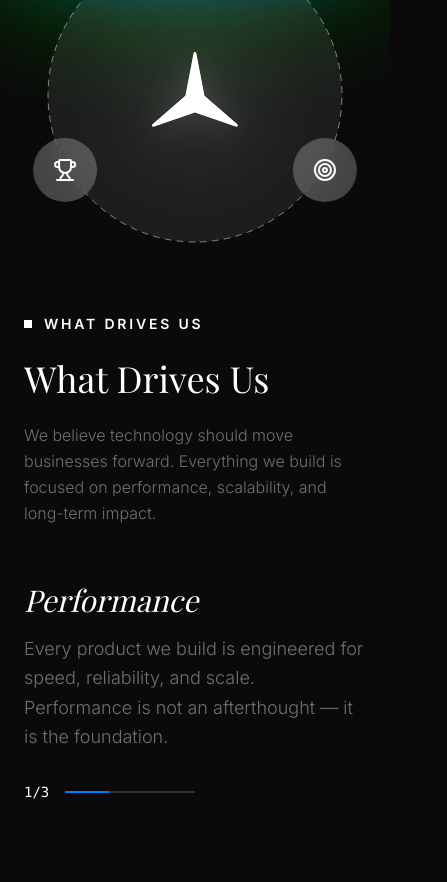
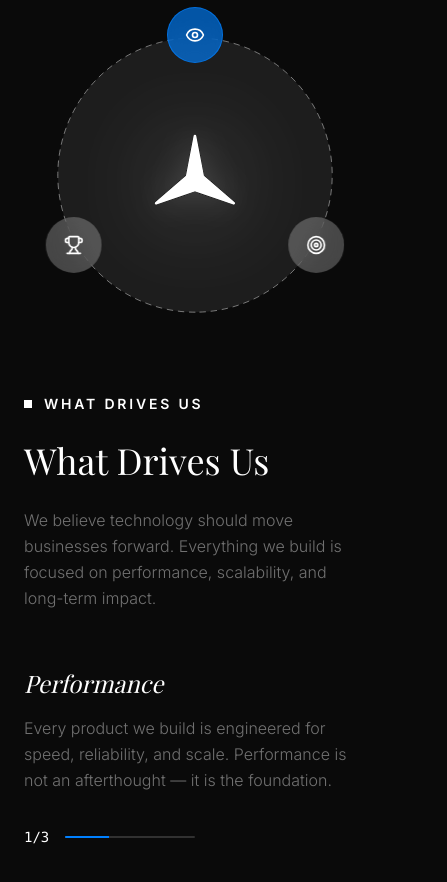
Before and after one commit to aayush-patidar/DevRel-Studios, a React (Vite) app: page / in a window 390 px wide. Shown: the part 920-1802 px from the top of the page, 447 px wide, since content can reach past the window. Built offline with nearby package versions, Linux system fonts and the light colour scheme; a web font is replaced by a local one.

Commit message:
Some changes
Signed-off-by: Aayush Patidar <patidaraayush053@gmail.com>

```diff
--- a/src/components/Home/About.jsx
+++ b/src/components/Home/About.jsx
@@ -87,7 +87,7 @@ const AboutSection = ({ bgRef }) => {
     }, { scope: containerRef, dependencies: [bgRef] })
 
     return (
-        <section ref={containerRef} className="relative w-full h-screen flex flex-col items-center justify-center bg-transparent">
+        <section ref={containerRef} className="relative w-full min-h-screen flex flex-col items-center justify-center bg-transparent py-20">
             {/* svgsssssssssssssss don't change broo, this gonaaa spoill everyyythingggg */}
             <div className='absolute h-full w-full bottom-full left-0 z-[-1]'>
                 <svg width="full" height="1500" className="min-h-[190vh]" viewBox="0 0 1280 1607" fill="none" xmlns="http://www.w3.org/2000/svg">
@@ -111,9 +111,9 @@ const AboutSection = ({ bgRef }) => {
                     </defs>
                 </svg>
             </div>
-            <div className="w-full max-w-7xl px-6 md:px-12 lg:px-24 grid grid-cols-1 lg:grid-cols-2 gap-12 items-center h-full">
-                <div className="relative w-full aspect-square max-w-[500px] mx-auto flex items-center justify-center">
-                    <div ref={circleRef} className="relative w-[300px] md:w-[400px] h-[300px] md:h-[400px] rounded-full flex items-center justify-center">
+            <div className="w-full max-w-7xl px-6 md:px-12 lg:px-24 grid grid-cols-1 lg:grid-cols-2 gap-12 items-center min-h-[600px]">
+                <div className="relative w-full aspect-square max-w-[400px] md:max-w-[500px] mx-auto flex items-center justify-center">
+                    <div ref={circleRef} className="relative w-[280px] md:w-[400px] h-[280px] md:h-[400px] rounded-full flex items-center justify-center">
                         <svg className="absolute inset-0 w-full h-full rotate-90" viewBox="0 0 100 100">
                             <circle
                                 cx="50"
@@ -136,17 +136,17 @@ const AboutSection = ({ bgRef }) => {
                                     style={{ transform: `rotate(${rotation}deg)` }}
                                 >
                                     <div
-                                        className="orbit-icon-wrapper absolute top-0 left-1/2 -translate-x-1/2 -translate-y-1/2 w-20 h-20 flex items-center justify-center pointer-events-auto"
+                                        className="orbit-icon-wrapper absolute top-0 left-1/2 -translate-x-1/2 -translate-y-1/2 w-16 h-16 md:w-24 md:h-24 flex items-center justify-center pointer-events-auto"
                                         style={{ transform: `rotate(${-rotation}deg)` }}
                                     >
                                         <button
-                                            className={`w-16 h-16 md:w-20 md:h-20 rounded-full flex items-center justify-center backdrop-blur-md transition-all duration-300 z-10
+                                            className={`w-14 h-14 md:w-20 md:h-20 rounded-full flex items-center justify-center backdrop-blur-md transition-all duration-300 z-10
                                                 ${activeTab === index
                                                     ? 'bg-[#0080FFA3] border border-[#0080FFA3] text-white'
                                                     : 'bg-[#FFFFFF3D] text-white'
                                                 }`}
                                         >
-                                            <item.icon className="w-6 h-6 md:w-8 md:h-8" />
+                                            <item.icon className="w-5 h-5 md:w-8 md:h-8" />
                                         </button>
                                     </div>
                                 </div>
@@ -154,7 +154,7 @@ const AboutSection = ({ bgRef }) => {
                         })}
                     </div>
                     <div ref={centerIconRef} className="absolute z-0 flex items-center justify-center pointer-events-none">
-                        <svg width="420" height="420" viewBox="0 0 421 421" fill="none" xmlns="http://www.w3.org/2000/svg" className="w-[300px] h-[300px] md:w-[420px] md:h-[400px]">
+                        <svg width="420" height="420" viewBox="0 0 421 421" fill="none" xmlns="http://www.w3.org/2000/svg" className="w-[280px] h-[280px] md:w-[420px] md:h-[400px]">
                             <g filter="url(#filter0_dd_247_79)">
                                 <path d="M208.434 151.622C208.85 149.459 211.945 149.459 212.361 151.622L223.777 210.937C223.861 211.377 224.092 211.777 224.431 212.071L270.092 251.614C271.756 253.055 270.209 255.736 268.128 255.015L211.052 235.244C210.628 235.097 210.167 235.097 209.743 235.244L152.667 255.015C150.586 255.736 149.038 253.055 150.703 251.614L196.364 212.071C196.703 211.777 196.934 211.377 197.018 210.937L208.434 151.622Z" fill="white" />
                             </g>
@@ -185,22 +185,22 @@ const AboutSection = ({ bgRef }) => {
                         <span className="w-2 h-2 bg-white inline-block"></span>
                         What Drives Us
                     </div>
-                    <h2 className="text-4xl md:text-5xl lg:text-6xl font-serif text-white">
+                    <h2 className="text-4xl md:text-5xl lg:text-6xl font-serif text-white leading-tight">
                         What Drives Us
                     </h2>
                     <p className="text-base text-[#FFFFFF6B] font-light leading-relaxed font-sans max-w-lg">
                         We believe technology should move businesses forward. Everything we build is focused on performance, scalability, and long-term impact.
                     </p>
-                    <div className="mt-8 min-h-[220px] flex flex-col justify-between w-full">
+                    <div className="mt-8 min-h-[180px] md:min-h-[220px] flex flex-col justify-between w-full">
                         <div className="animate-fadeIn" key={activeTab}>
-                            <h3 className="text-3xl font-serif italic text-white mb-4">
+                            <h3 className="text-2xl md:text-3xl font-serif italic text-white mb-4">
                                 {content[activeTab].label}
                             </h3>
-                            <p className="text-lg text-[#FFFFFF6B] font-light leading-relaxed font-sans max-w-lg">
+                            <p className="text-base md:text-lg text-[#FFFFFF6B] font-light leading-relaxed font-sans max-w-lg">
                                 {content[activeTab].text}
                             </p>
                         </div>
-                        <div className="mt-4 flex items-center gap-4 w-1/2 max-w-md">
+                        <div className="mt-8 flex items-center gap-4 w-1/2 max-w-md">
                             <span className="font-mono text-sm text-white">
                                 {activeTab + 1}/3
                             </span>
--- a/src/components/Home/InfoSlider.jsx
+++ b/src/components/Home/InfoSlider.jsx
@@ -55,8 +55,8 @@ const InfoSlider = () => {
         <section
             ref={containerRef}
             className={`
-                relative w-full text-white overflow-hidden h-dvh
-                transition-[height] duration-500 ease-in-out
+                relative w-full text-white overflow-hidden h-auto min-h-screen lg:h-dvh
+                transition-[height] duration-500 ease-in-out py-20 lg:py-0
             `}
         >
             {/* svgsssssssssssssss don't change broo, this gonaaa spoill everyyythingggg */}
--- a/src/components/Home/SolutionSection.jsx
+++ b/src/components/Home/SolutionSection.jsx
@@ -72,7 +72,7 @@ const SolutionSection = () => {
     }, { scope: containerRef });
 
     return (
-        <section ref={containerRef} className="relative w-full h-screen overflow-hidden flex flex-col justify-center text-white">
+        <section ref={containerRef} className="relative w-full h-auto min-h-screen lg:h-screen overflow-hidden flex flex-col justify-center text-white py-20 lg:py-0">
             <div className="absolute w-[30%] h-full top-0 right-0 bg-gradient-to-l from-[#0A0A0A] to-transparent z-50 pointer-events-none"></div>
             <div
                 ref={headerRef}
```
Also changed, not shown: src/components/Home/MethodologySection.jsx (+6 -6 lines), src/components/Home/VisionSection.jsx (+8 -23 lines).
